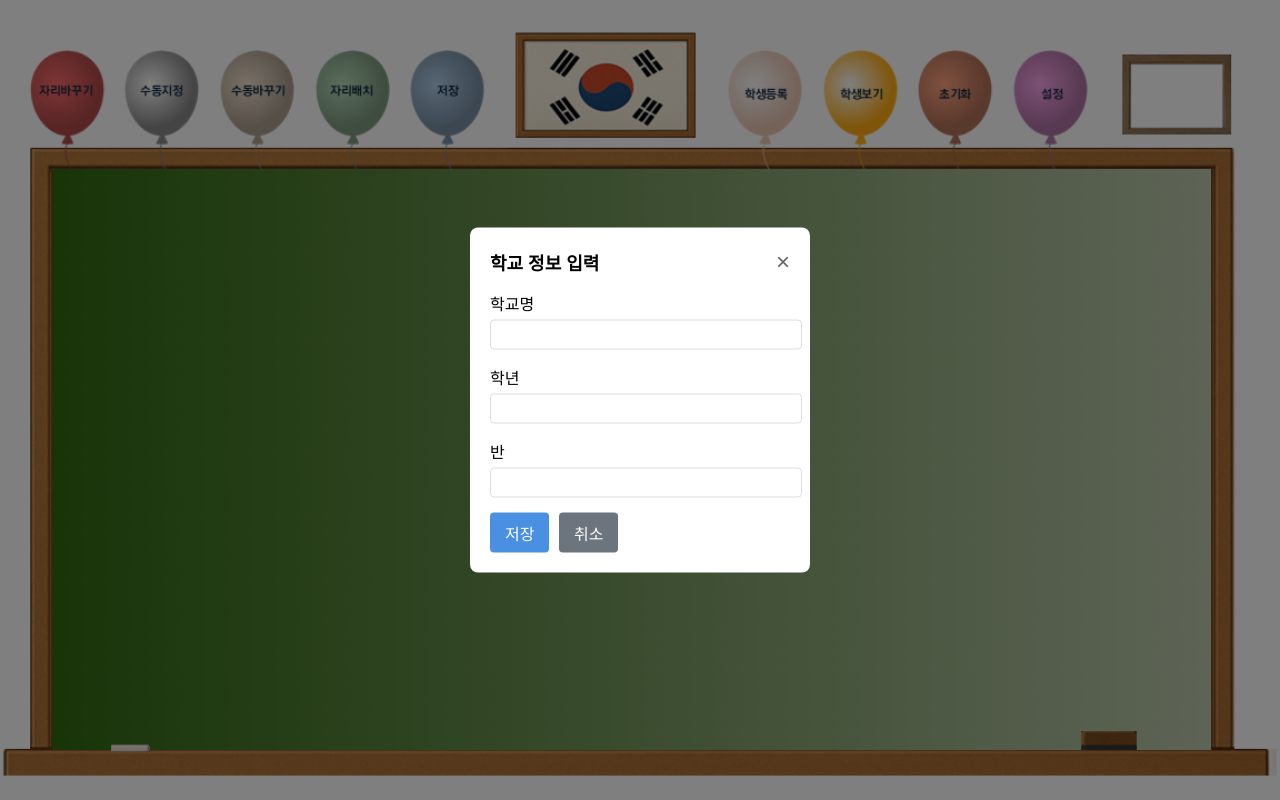
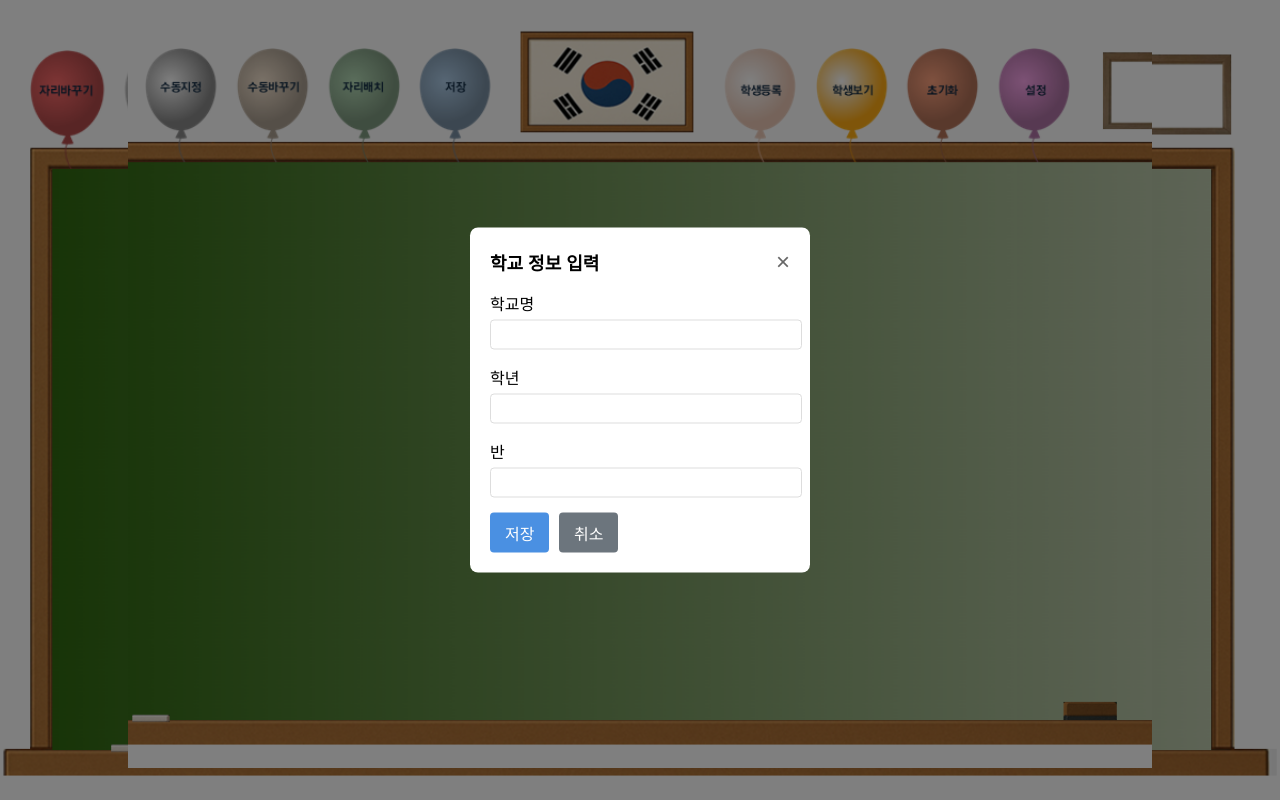
Before and after one commit to kidcouple/changeseat2026, a Flask app: page / in a window 1280 px wide. Run offline with Flask 2, Linux system fonts and the light colour scheme; some web fonts are replaced.

Commit message:
Fix: 버튼 영역 구조 및 스타일 완전 수정

```diff
--- a/templates/index.html
+++ b/templates/index.html
@@ -34,6 +34,10 @@
             height: 768px;
             margin: 0 auto;
             cursor: default;
+            background-image: url("{{ url_for('static', filename='class_main.png') }}");
+            background-size: cover;
+            background-position: center;
+            background-repeat: no-repeat;
         }
 
         .seat {
@@ -370,15 +374,15 @@
 <body>
     <div id="seatFrame">
         <!-- 버튼 영역 -->
-        <div class="button-area" style="left: 101px; top: 69px; width: 45px; height: 20px;" onclick="onShuffleButtonClick()"></div>
-        <div class="button-area" style="left: 186px; top: 69px; width: 42px; height: 15px;" onclick="onManualDesignateClick()"></div>
-        <div class="button-area" style="left: 270px; top: 61px; width: 45px; height: 35px;" onclick="onManualSwapClick()"></div>
-        <div class="button-area" style="left: 355px; top: 61px; width: 39px; height: 33px;" onclick="askLayoutMode()"></div>
-        <div class="button-area" style="left: 440px; top: 61px; width: 39px; height: 35px;" onclick="onSaveLayoutClick()"></div>
-        <div class="button-area" style="left: 719px; top: 62px; width: 44px; height: 35px;" onclick="onRegisterStudentClick()"></div>
-        <div class="button-area" style="left: 806px; top: 60px; width: 40px; height: 35px;" onclick="onViewDbClick()"></div>
-        <div class="button-area" style="left: 890px; top: 63px; width: 40px; height: 37px;" onclick="onResetDataClick()"></div>
-        <div class="button-area" style="left: 974px; top: 61px; width: 39px; height: 37px;" onclick="onSettingsClick()"></div>
+        <div class="button-area" style="position: absolute; left: 101px; top: 69px; width: 45px; height: 20px; cursor: pointer; z-index: 100;" onclick="onShuffleButtonClick()"></div>
+        <div class="button-area" style="position: absolute; left: 186px; top: 69px; width: 42px; height: 15px; cursor: pointer; z-index: 100;" onclick="onManualDesignateClick()"></div>
+        <div class="button-area" style="position: absolute; left: 270px; top: 61px; width: 45px; height: 35px; cursor: pointer; z-index: 100;" onclick="onManualSwapClick()"></div>
+        <div class="button-area" style="position: absolute; left: 355px; top: 61px; width: 39px; height: 33px; cursor: pointer; z-index: 100;" onclick="askLayoutMode()"></div>
+        <div class="button-area" style="position: absolute; left: 440px; top: 61px; width: 39px; height: 35px; cursor: pointer; z-index: 100;" onclick="onSaveLayoutClick()"></div>
+        <div class="button-area" style="position: absolute; left: 719px; top: 62px; width: 44px; height: 35px; cursor: pointer; z-index: 100;" onclick="onRegisterStudentClick()"></div>
+        <div class="button-area" style="position: absolute; left: 806px; top: 60px; width: 40px; height: 35px; cursor: pointer; z-index: 100;" onclick="onViewDbClick()"></div>
+        <div class="button-area" style="position: absolute; left: 890px; top: 63px; width: 40px; height: 37px; cursor: pointer; z-index: 100;" onclick="onResetDataClick()"></div>
+        <div class="button-area" style="position: absolute; left: 974px; top: 61px; width: 39px; height: 37px; cursor: pointer; z-index: 100;" onclick="onSettingsClick()"></div>
     </div>
 
     <!-- 비디오 컨테이너 -->
```
